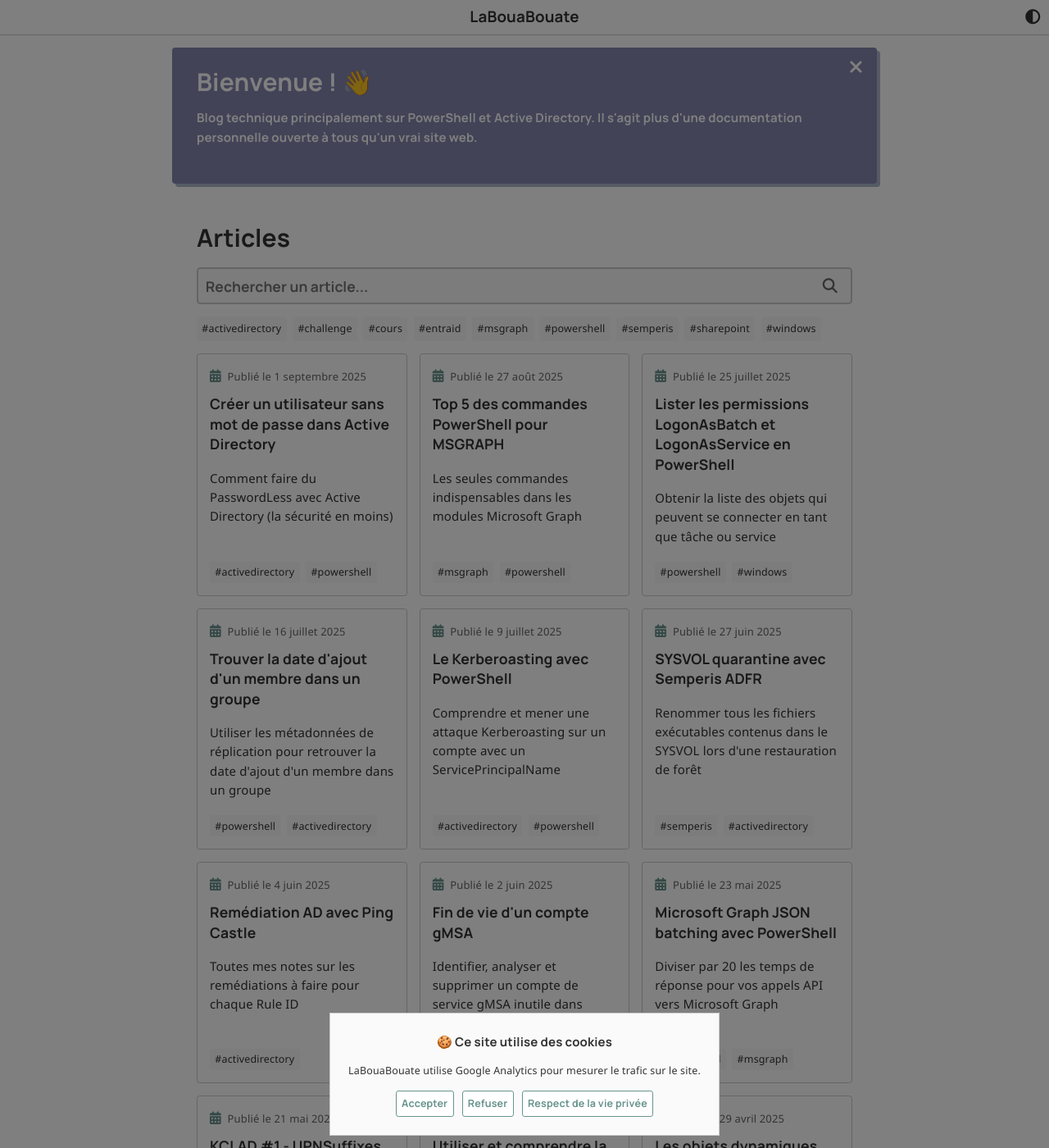
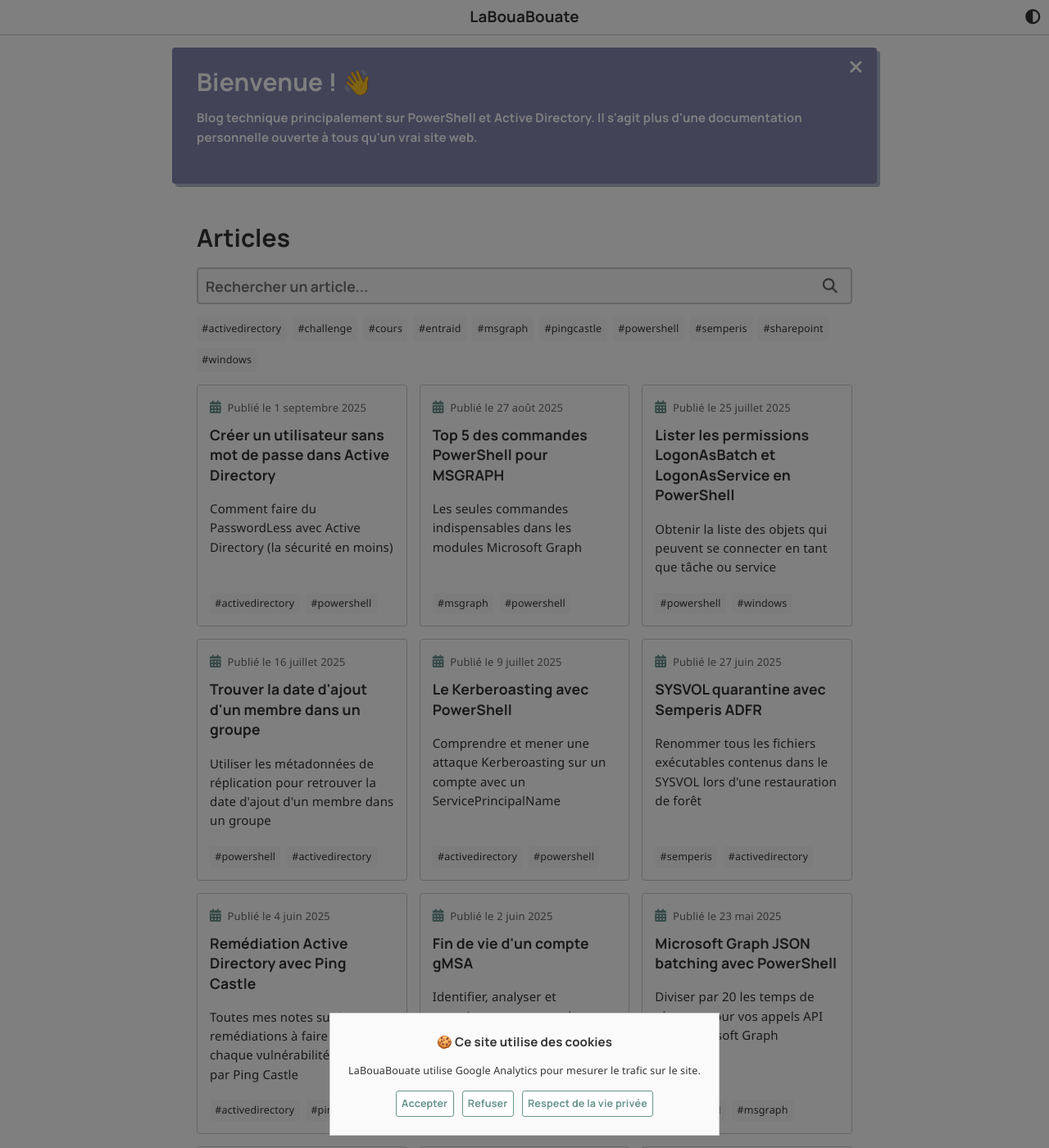
Before and after one commit to leobouard/leobouard.github.io, a Jekyll site: the page built from _pages/blog.html, in a window 1280 px wide and 1400 px high. Shown: the whole window at 82% size. Built offline with Jekyll 4.4.1, drawn with Linux system fonts in a browser that asks for light colours; nearby versions of some CDN libraries; some web fonts are replaced.

Commit message:
Ajout du tag "PingCastle"

````diff
--- a/_posts/2024-09-24-patch-note-ping-castle-3300.md
+++ b/_posts/2024-09-24-patch-note-ping-castle-3300.md
@@ -1,13 +1,13 @@
 ---
 title: "Patch note Ping Castle 3.3.0.0"
 description: "Quoi de neuf dans la dernière version de Ping Castle ?"
-tags: activedirectory
+tags: ["activedirectory", "pingcastle"]
 listed: true
 ---
 
 ## Patch notes officielle
 
-Comme d'habitude, Ping Castle donne un petit fichier TXT pour donner la liste des changements. Celui-ci reste très court mais permet de constater les améliorations dans la détection de certaines vulnérabilité ou quelques nouveaux indicateurs. Voici le contenu pour cette nouvelle version :
+Comme d'habitude, Ping Castle donne un petit fichier TXT pour donner la liste des changements. Celui-ci reste très court mais permet de constater les améliorations dans la détection de certaines vulnérabilités ou quelques nouveaux indicateurs. Voici le contenu pour cette nouvelle version :
 
 ```plaintext
 3.3.0.0
@@ -27,7 +27,7 @@ L'intégralité des règles (à jour) sont également disponible ici : [PingCast
 
 Il y a eu deux changements de niveau de criticité dans la version 3.3.0.0 :
 
-- **A-AdminSDHolder** : la criticité à été relevée de 3 à 2
+- **A-AdminSDHolder** : la criticité a été relevée de 3 à 2
   - Relève les comptes avec un adminCount à 1 alors qu'ils ne sont pas membres du groupe "Administrateurs"
 - **S-ADRegistration** : la criticité a été abaissée de 3 à 4
   - S'assure que les utilisateurs sans privilèges ne peuvent pas joindre d'ordinateur au domaine avec l'attribut `ms-DS-MachineAccountQuota`
--- a/_posts/2025-06-04-remediation-ad-pingcastle-introduction.md
+++ b/_posts/2025-06-04-remediation-ad-pingcastle-introduction.md
@@ -1,7 +1,7 @@
 ---
-title: "Remédiation AD avec Ping Castle"
-description: "Toutes mes notes sur les remédiations à faire pour chaque Rule ID"
-tags: activedirectory
+title: "Remédiation Active Directory avec Ping Castle"
+description: "Toutes mes notes sur les remédiations à faire pour chaque vulnérabilité trouvée par Ping Castle"
+tags: ["activedirectory", "pingcastle"]
 listed: true
 nextLink:
   name: "Stale Object"
````
Also changed, not shown: other parts of _posts/2024-09-24-patch-note-ping-castle-3300.md (+2 -2 lines).
